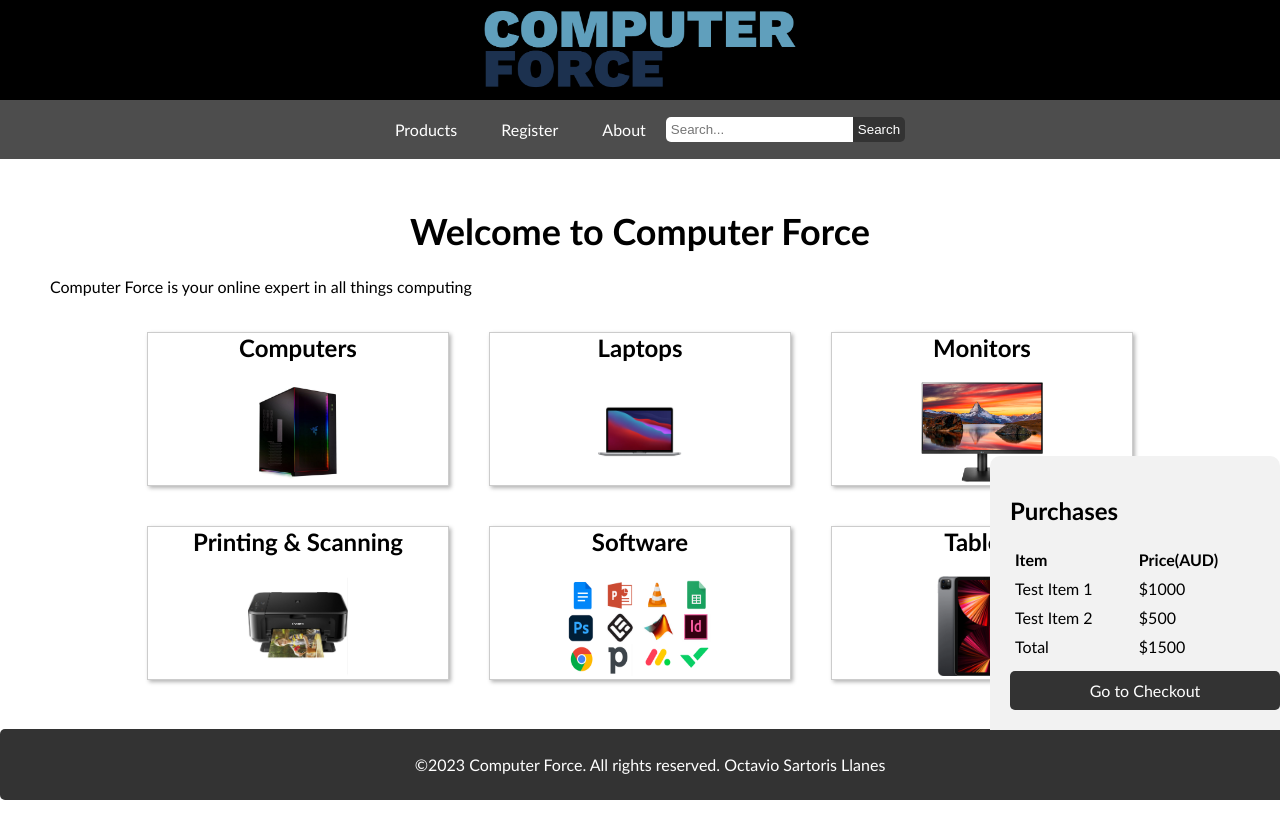
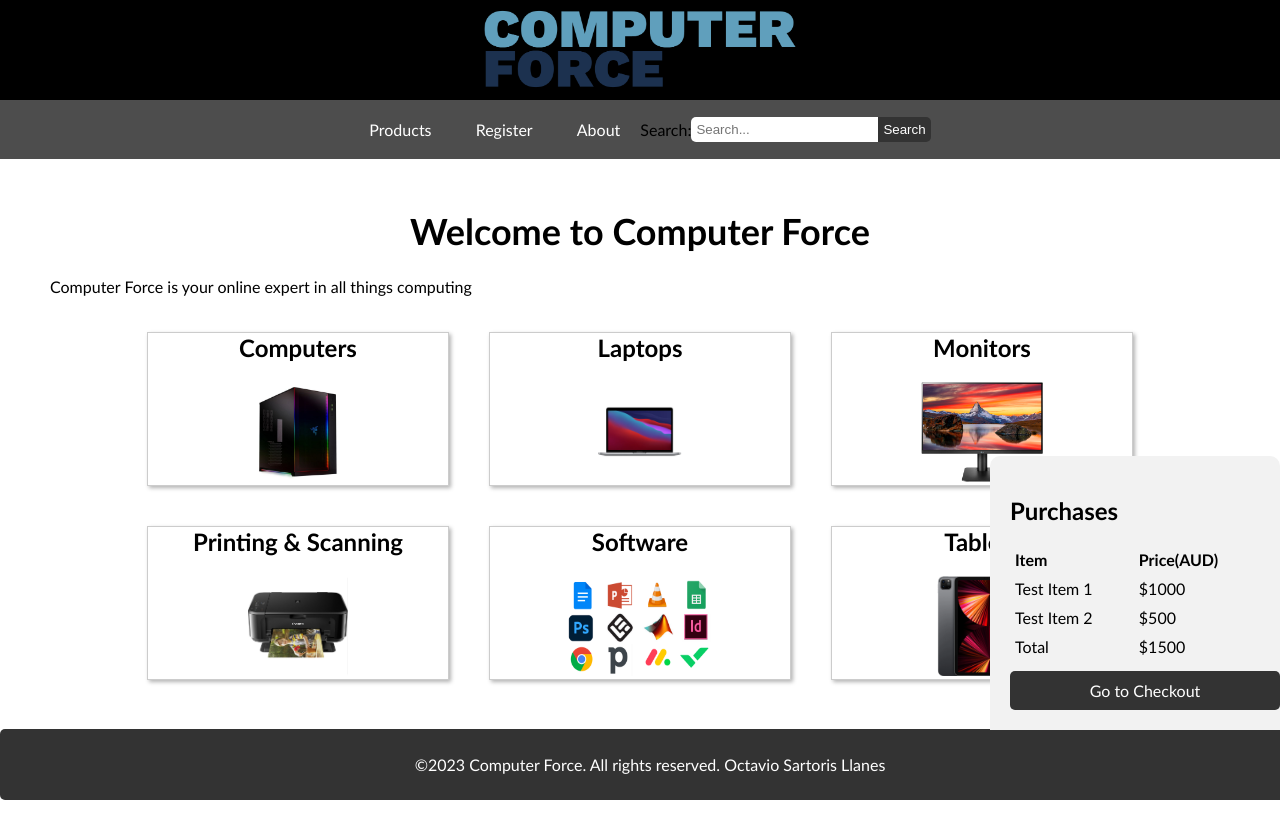
Before and after one commit to clevervago/ACBI-SartorisLlanes, a plain HTML site: page index.html in a window 1280 px wide. Drawn offline with Linux system fonts and the light colour scheme.

Commit message:
Add files via upload

```diff
--- a/index.html
+++ b/index.html
@@ -16,10 +16,11 @@
       <li><a href="register.html">Register</a></li>
       <li><a href="about.html">About</a></li>
     </ul>
-<div class="search">
-  <input type="text" id="search-input" placeholder="Search...">
-  <button>Search</button>
-</div>
+    <div class="search">
+      <label for="search-input">Search:</label>
+      <input type="text" id="search-input" placeholder="Search...">
+      <button>Search</button>
+    </div>
   </nav>
 
   <main>
```
